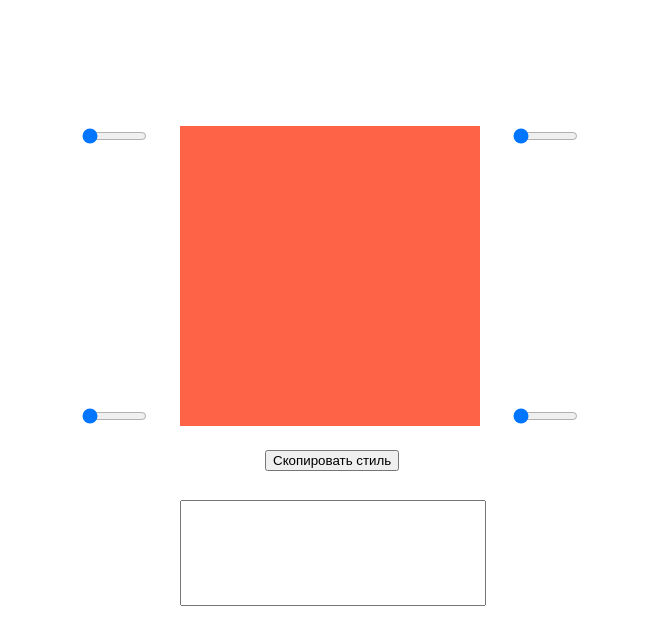
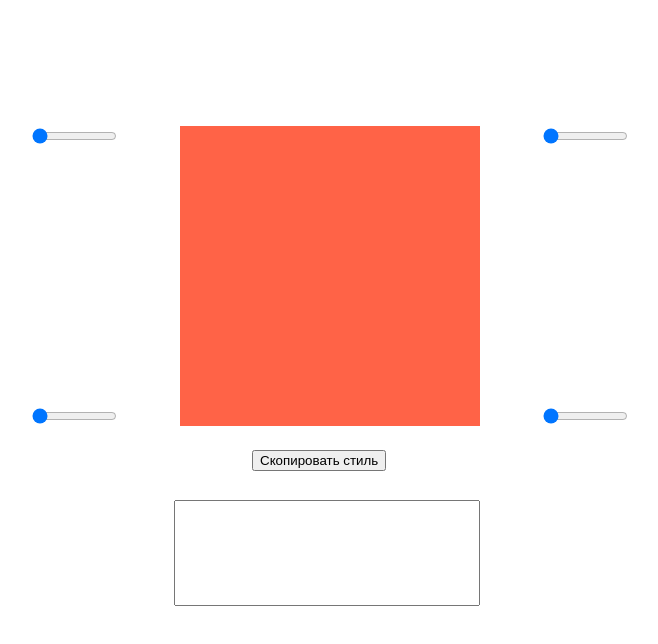
Before and after one commit to ohwoow/BorderRadius-Preview, a plain HTML site: page index.html in a window 1280 px wide. Shown: the whole page, without its empty margins (310-968 px from the left). Drawn offline with Linux system fonts and the light colour scheme.

Commit message:
Update style.css

```diff
--- a/style.css
+++ b/style.css
@@ -16,7 +16,7 @@
 .text {
     position: absolute;
     bottom: -60%;
-    left: 20%;
+    left: 24%;
     width: 300px;
     height: 100px;
     resize: none;
@@ -24,15 +24,16 @@
 .radius-count {
     display: block;
     position: absolute;
-    max-width: 65px;
+    max-width: 85px;
 }
 .box {
     position: relative;
-    max-width: 500px;
+    max-width: 600px;
     max-height: 500px;
     margin: 10% auto;
 }
 #input1 {
+    display: block;
     top: 0;
     left: 0;
 }
```
